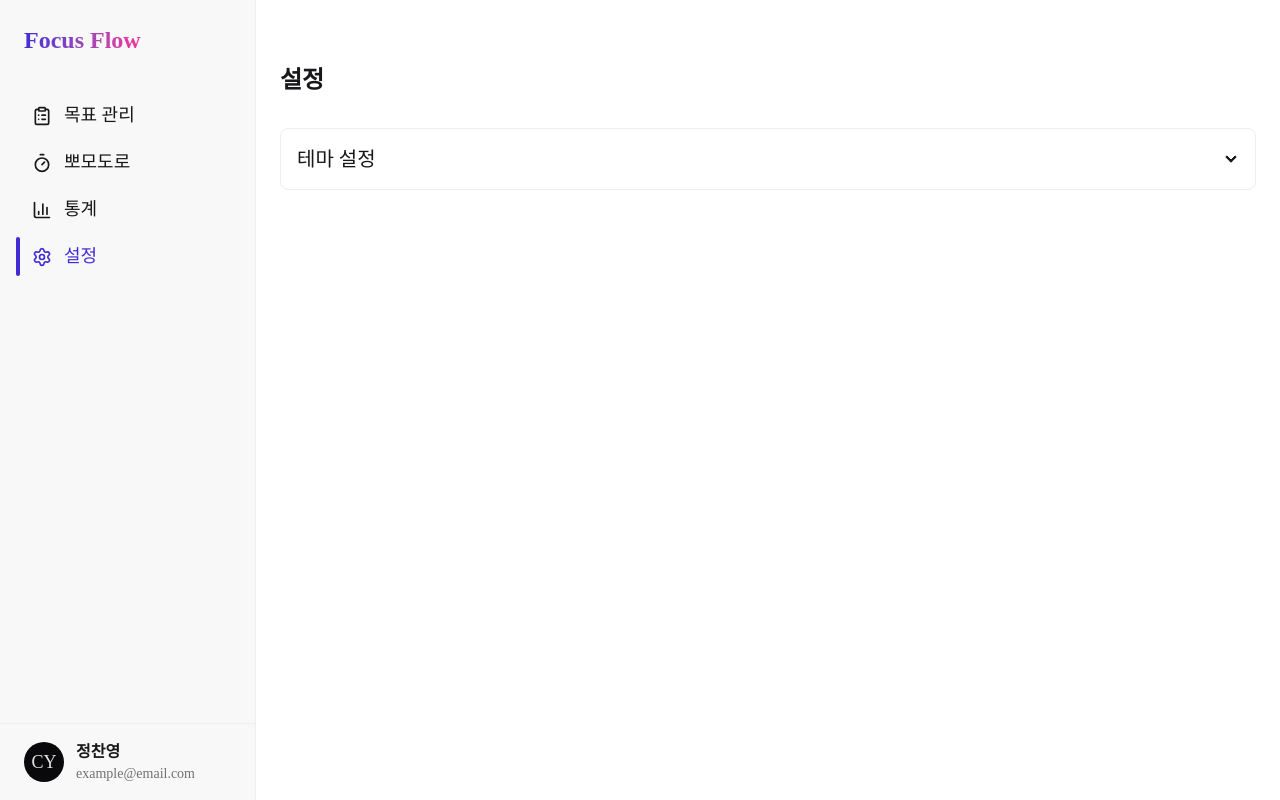
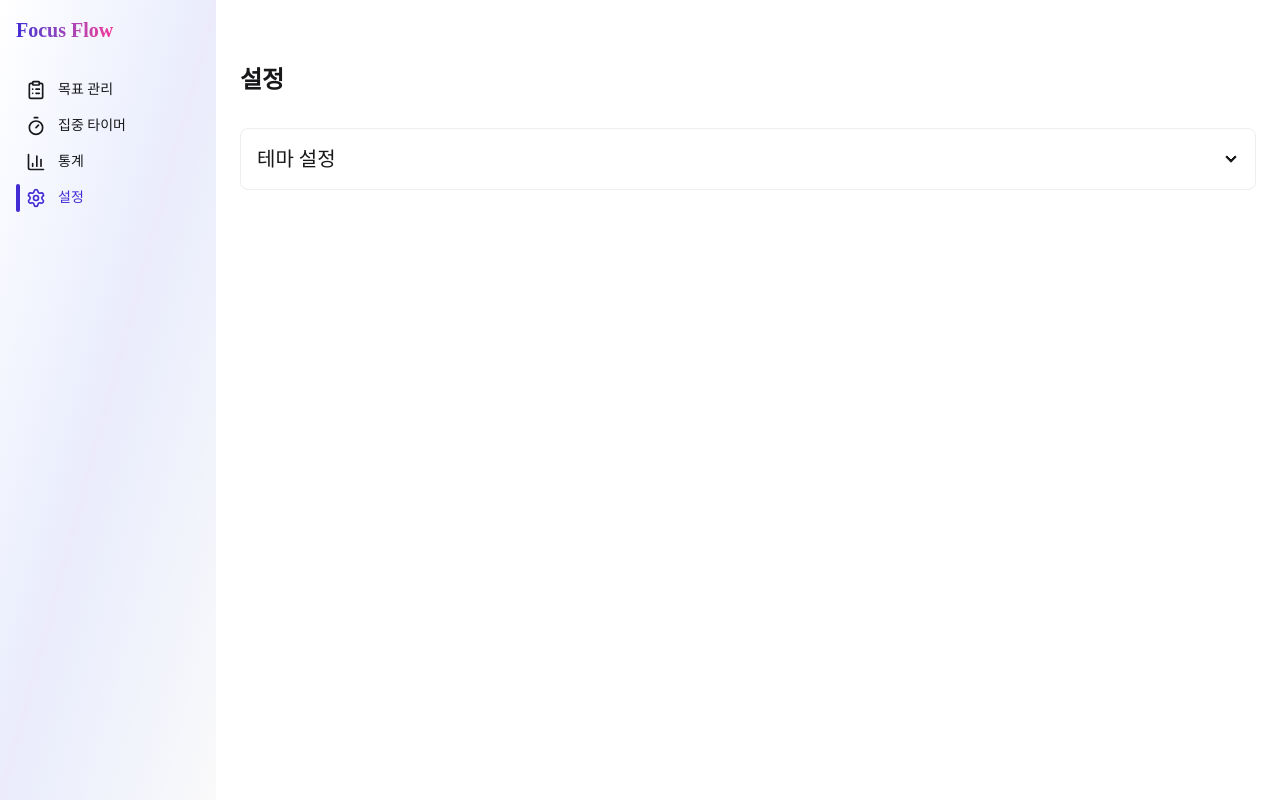
Before and after one commit to jchyng/focus-flow, a Next.js app: page /settings in a window 1280 px wide. Built offline with nearby package versions, Linux system fonts and the light colour scheme.

Commit message:
대시보드 사이드바 스타일 수정

```diff
--- a/src/app/(dashboard)/layout.tsx
+++ b/src/app/(dashboard)/layout.tsx
@@ -7,8 +7,8 @@ import { ThemeProvider } from '@/contexts/ThemeContext';
 
 function Logo() {
   return (
-    <Link href="/" className="flex p-6">
-      <h1 className="text-2xl font-bold bg-gradient-to-r from-primary to-secondary bg-clip-text text-transparent">
+    <Link href="/" className="flex p-4">
+      <h1 className="text-xl font-bold bg-gradient-to-r from-primary to-secondary bg-clip-text text-transparent">
         Focus Flow
       </h1>
     </Link>
@@ -33,7 +33,7 @@ function MenuLink({ href, icon: Icon, label, isActive }: MenuLinkProps) {
         className={`flex gap-3 hover:bg-base-300/50 relative ${isActive ? activeCn : inactiveCn}`}
       >
         <Icon size={20} />
-        {label}
+        <span className="text-sm">{label}</span>
       </Link>
     </li>
   );
@@ -43,7 +43,7 @@ function Menu() {
   const pathname = usePathname();
 
   return (
-    <ul className="menu menu-lg w-full p-4 gap-2">
+    <ul className="menu menu-sm w-full p-4 gap-2">
       <MenuLink
         href="/goals"
         icon={ClipboardList}
@@ -51,10 +51,10 @@ function Menu() {
         isActive={pathname.startsWith('/goals')}
       />
       <MenuLink
-        href="/pomodoro"
+        href="/focus"
         icon={Timer}
-        label="뽀모도로"
-        isActive={pathname.startsWith('/pomo')}
+        label="집중 타이머"
+        isActive={pathname.startsWith('/focus')}
       />
       <MenuLink
         href="/stat"
@@ -80,22 +80,22 @@ function Profile() {
           <span className="text-lg">CY</span>
         </div>
       </div>
-      <div className="flex flex-col">
+      {/* <div className="flex flex-col">
         <div className="font-bold text-base-content">정찬영</div>
         <div className="text-sm text-base-content/60">example@email.com</div>
-      </div>
+      </div> */}
     </div>
   );
 }
 
 function Sidebar() {
   return (
-    <aside className="flex flex-col min-h-screen w-64 bg-base-200 border-r border-base-300">
+    <aside className="flex flex-col min-h-screen w-54 bg-gradient-to-br from-base-100 via-primary/10 to-base-200/80 ">
       <Logo />
       <div className="flex-1 overflow-y-auto">
         <Menu />
       </div>
-      <Profile />
+      {/* <Profile /> */}
     </aside>
   );
 }
```
